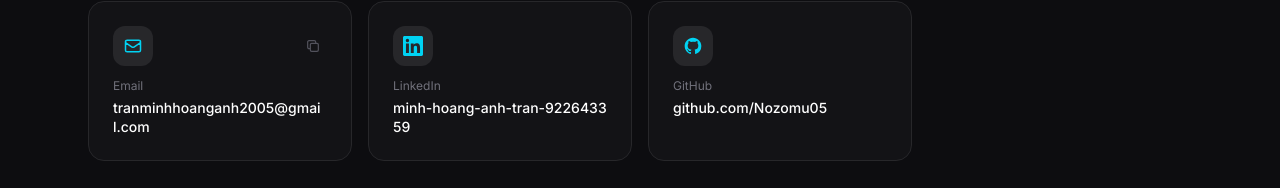
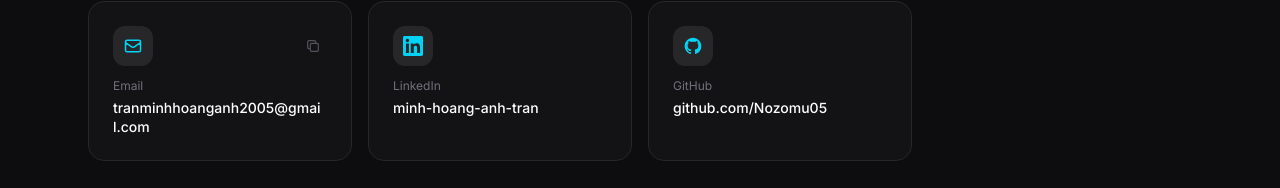
Before and after one commit to Nozomu05/portfolio, a React (Vite) app: page / in a window 1280 px wide. Shown: the part 5668-5856 px from the top of the page. Built offline with nearby package versions, Linux system fonts and the light colour scheme.

Commit message:
modified linkedin link

```diff
--- a/src/components/Contact.tsx
+++ b/src/components/Contact.tsx
@@ -39,8 +39,8 @@ export default function Contact() {
     },
     {
       label: t.contact.linkedin_label,
-      value: 'minh-hoang-anh-tran-922643359',
-      href: 'https://www.linkedin.com/in/minh-hoang-anh-tran-922643359',
+      value: 'minh-hoang-anh-tran',
+      href: 'https://www.linkedin.com/in/minh-hoang-anh-tran',
       icon: (
         <svg className="w-5 h-5" fill="currentColor" viewBox="0 0 24 24">
           <path d="M20.447 20.452h-3.554v-5.569c0-1.328-.027-3.037-1.852-3.037-1.853 0-2.136 1.445-2.136 2.939v5.667H9.351V9h3.414v1.561h.046c.477-.9 1.637-1.85 3.37-1.85 3.601 0 4.267 2.37 4.267 5.455v6.286zM5.337 7.433a2.062 2.062 0 01-2.063-2.065 2.064 2.064 0 112.063 2.065zm1.782 13.019H3.555V9h3.564v11.452zM22.225 0H1.771C.792 0 0 .774 0 1.729v20.542C0 23.227.792 24 1.771 24h20.451C23.2 24 24 23.227 24 22.271V1.729C24 .774 23.2 0 22.222 0h.003z" />
--- a/src/components/Hero.tsx
+++ b/src/components/Hero.tsx
@@ -84,7 +84,7 @@ export default function Hero() {
               </svg>
             </a>
             <a
-              href="https://www.linkedin.com/in/minh-hoang-anh-tran-922643359"
+              href="https://www.linkedin.com/in/minh-hoang-anh-tran"
               target="_blank"
               rel="noopener noreferrer"
               className="text-zinc-500 hover:text-white transition-colors duration-200"
```
